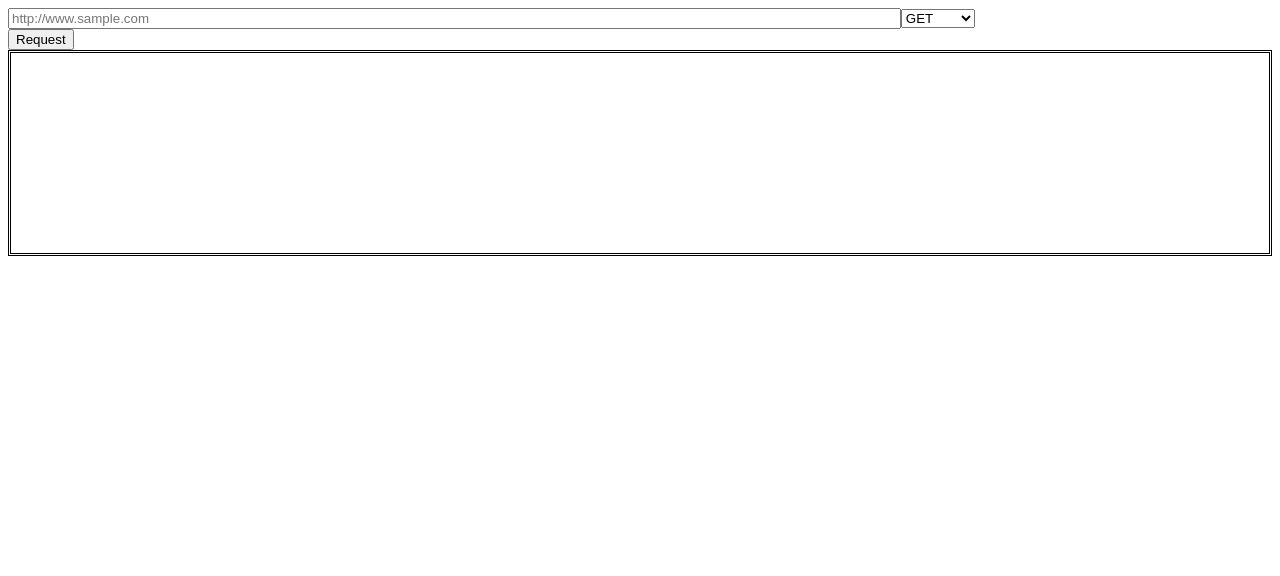
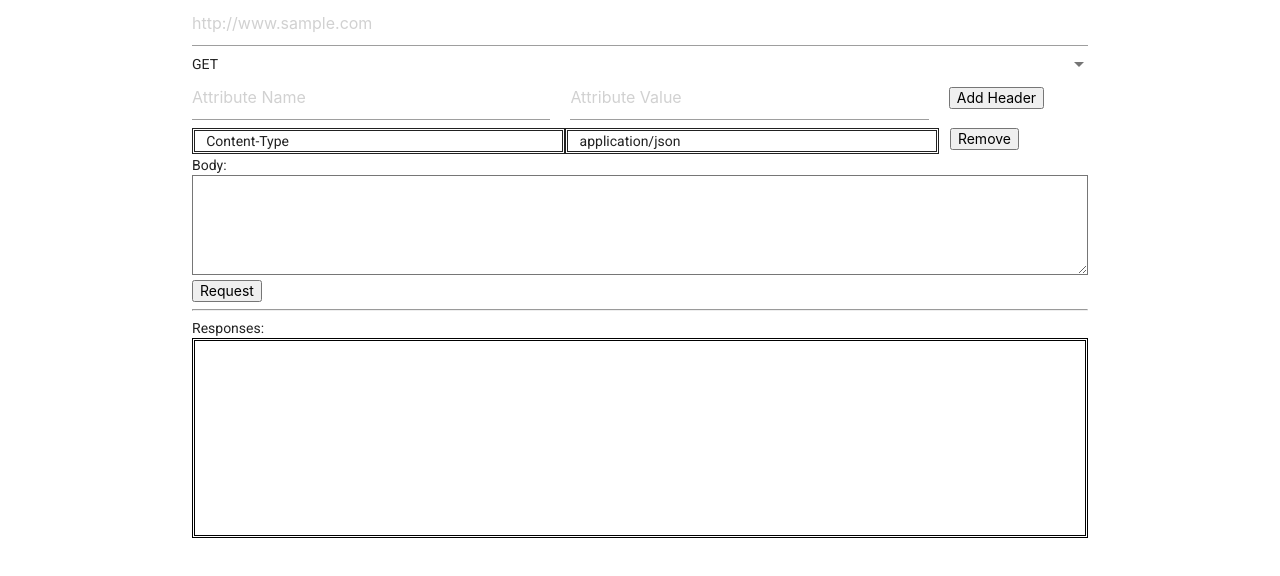
Before and after one commit to abhishek0220/RestClient, an Angular app: page / in a window 1280 px wide. Shown: the top 576 px of the page. Built offline with nearby package versions, Linux system fonts and the light colour scheme.

Commit message:
post added

```diff
--- a/angular.json
+++ b/angular.json
@@ -24,9 +24,14 @@
               "src/assets"
             ],
             "styles": [
-              "src/styles.css"
+              "./node_modules/@angular/material/prebuilt-themes/indigo-pink.css",
+              "src/styles.css",
+              "node_modules/materialize-css/dist/css/materialize.min.css"
             ],
-            "scripts": []
+            "scripts": [
+              "node_modules/jquery/dist/jquery.min.js",
+              "node_modules/materialize-css/dist/js/materialize.min.js"
+            ]
           },
           "configurations": {
             "production": {
@@ -88,6 +93,7 @@
               "src/assets"
             ],
             "styles": [
+              "./node_modules/@angular/material/prebuilt-themes/indigo-pink.css",
               "src/styles.css"
             ],
             "scripts": []
--- a/package.json
+++ b/package.json
@@ -12,13 +12,17 @@
   "private": true,
   "dependencies": {
     "@angular/animations": "~10.0.9",
+    "@angular/cdk": "^10.2.4",
     "@angular/common": "~10.0.9",
     "@angular/compiler": "~10.0.9",
     "@angular/core": "~10.0.9",
     "@angular/forms": "~10.0.9",
+    "@angular/material": "^10.2.4",
     "@angular/platform-browser": "~10.0.9",
     "@angular/platform-browser-dynamic": "~10.0.9",
     "@angular/router": "~10.0.9",
+    "materialize-css": "^1.0.0-rc.2",
+    "ngx-materialize": "^6.1.3",
     "rxjs": "~6.5.5",
     "tslib": "^2.0.0",
     "zone.js": "~0.10.3"
--- a/src/app/app.component.css
+++ b/src/app/app.component.css
@@ -0,0 +1,3 @@
+.header{
+    border-style: double;
+}
--- a/src/app/app.component.html
+++ b/src/app/app.component.html
@@ -1,12 +1,33 @@
-<form action="">
-  <input type="text" value="" placeholder="http://www.sample.com" style="width: 70%;" #uri>
-  <select #reqType>
-    <option value="GET">GET</option>
-    <option value="POST">POST</option>
-    <option value="DELETE">DELETE</option>
-  </select>
-</form>
-<button (click)="getCall(uri.value, reqType.value )">Request</button>
-<div style="height:200px; overflow: scroll; border-style: double ;border-color: black;">
-  <p>{{res}}</p>
+<div class="container">
+  <form action="">
+    <input type="text" value="" placeholder="http://www.sample.com" style="width:100%" #uri>
+    <mat-select [(value)]=reqType>
+      <mat-option value="GET">GET</mat-option>
+      <mat-option value="POST">POST</mat-option>
+      <mat-option value="DELETE">DELETE</mat-option>
+    </mat-select>
+    <input type="text" value="" placeholder="Attribute Name" style="width:40%; margin-right: 20px;" #headerName>
+    <input type="text" value="" placeholder="Attribute Value" style="width:40%; margin-right: 20px;" #headerValue>
+    <button (click)="addHeader(headerName.value,headerValue.value);headerName.value='';headerValue.value=''" >Add Header</button>
+    <div class="row" *ngFor="let singleHeader of header; index as i" style="margin-bottom:1px;">
+      <div class="col s5 header">
+        {{singleHeader[0]}}
+      </div>
+      <div class="col s5 header">
+        {{singleHeader[1]}}
+      </div>
+      <div class="col s2">
+        <button (click)="deleteHeader(i)" >Remove</button>
+      </div>
+    </div>
+
+    Body:<br>
+    <textarea style="width: 100%; height: 100px; overflow: auto;" #data></textarea>
+  </form>
+  <button (click)="callReq(uri.value, data.value)">Request</button>
+  <hr>
+  Responses:
+  <div style="height:200px; overflow: auto; border-style: double ;border-color: black;">
+    <p>{{res}}</p>
+  </div>
 </div>
--- a/src/app/app.component.ts
+++ b/src/app/app.component.ts
@@ -1,22 +1,48 @@
-import { Component } from '@angular/core';
+import {Component } from '@angular/core';
 import {ApiService} from './service/api.service';
 @Component({
   selector: 'app-root',
   templateUrl: './app.component.html',
   styleUrls: ['./app.component.css']
 })
-export class AppComponent {
+export class AppComponent{
   title = 'RestClient';
   res:any;
+  header:any = [['Content-Type','application/json']];
+  headerName : string;
+  reqType = "GET";
   constructor(private apiService: ApiService) {}
 
   ngOnInit() {}
-  getCall(uri, type){
-    console.log(uri, type);
-    this.apiService.getReq(uri).subscribe((data) => {
-     this.res = JSON.stringify(data) ;
-     console.log(data)
-    })
+  async callReq(uri, data){
+    var type = this.reqType;
+    console.log(uri, type, data);
+    if(type == "GET"){
+      this.apiService.getReq(uri).subscribe((data) => {
+        this.res = JSON.stringify(data) ;
+        console.log(data)
+       })
+    }
+    else if(type=="POST"){
+      var headers  = {};
+      for(var i=0; i<this.header.length; i++){
+        headers[this.header[i][0]] = this.header[i][1];
+      }
+      console.log(headers);
+      this.apiService.postReq(uri, data, headers ).subscribe((data) => {
+        this.res = JSON.stringify(data) ;
+        console.log(data)
+       })
+    }
 
   }
+  deleteHeader(id:number){
+    this.header.splice(id,1);
+    console.log("deleted")
+  }
+  addHeader(name, value){
+    if(name.length * value.length == 0) return;
+    this.header.push([name,value]);
+    console.log("added")
+  }
 }
--- a/src/app/app.module.ts
+++ b/src/app/app.module.ts
@@ -4,6 +4,8 @@ import { HttpClientModule } from '@angular/common/http';
 import { AppRoutingModule } from './app-routing.module';
 import { AppComponent } from './app.component';
 import { FormsModule } from '@angular/forms';
+import { BrowserAnimationsModule } from '@angular/platform-browser/animations';
+import {MatSelectModule} from '@angular/material/select'
 
 @NgModule({
   declarations: [
@@ -13,7 +15,9 @@ import { FormsModule } from '@angular/forms';
     BrowserModule,
     AppRoutingModule,
     HttpClientModule,
-    FormsModule
+    FormsModule,
+    BrowserAnimationsModule,
+    MatSelectModule
   ],
   providers: [],
   bootstrap: [AppComponent]
--- a/src/app/service/api.service.ts
+++ b/src/app/service/api.service.ts
@@ -12,4 +12,7 @@ export class ApiService {
   getReq(uri:string) {
     return this.http.get(`${uri}`);
   }
+  postReq(uri, data, header) {
+    return this.http.post(uri, data, {headers : header});
+  }
 }
--- a/src/index.html
+++ b/src/index.html
@@ -6,8 +6,10 @@
   <base href="/">
   <meta name="viewport" content="width=device-width, initial-scale=1">
   <link rel="icon" type="image/x-icon" href="favicon.ico">
+  <link href="https://fonts.googleapis.com/css?family=Roboto:300,400,500&display=swap" rel="stylesheet">
+  <link href="https://fonts.googleapis.com/icon?family=Material+Icons" rel="stylesheet">
 </head>
-<body>
+<body class="mat-typography">
   <app-root></app-root>
 </body>
 </html>
--- a/src/styles.css
+++ b/src/styles.css
@@ -1 +1,4 @@
 /* You can add global styles to this file, and also import other style files */
+
+html, body { height: 100%; }
+body { margin: 0; font-family: Roboto, "Helvetica Neue", sans-serif; }
```
Also changed, not shown: 1 other file (tests, documents, lock files or other folders).
